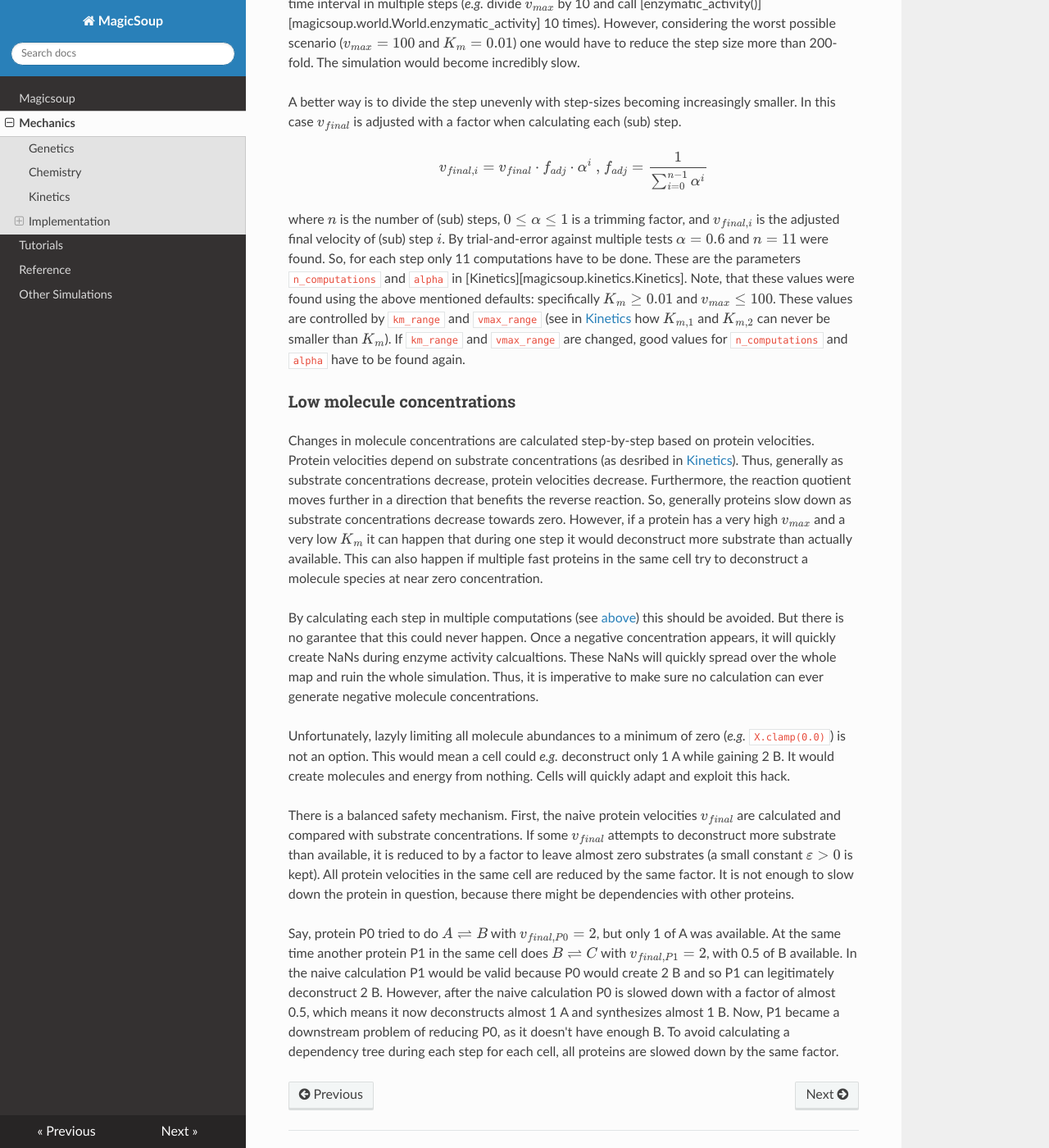
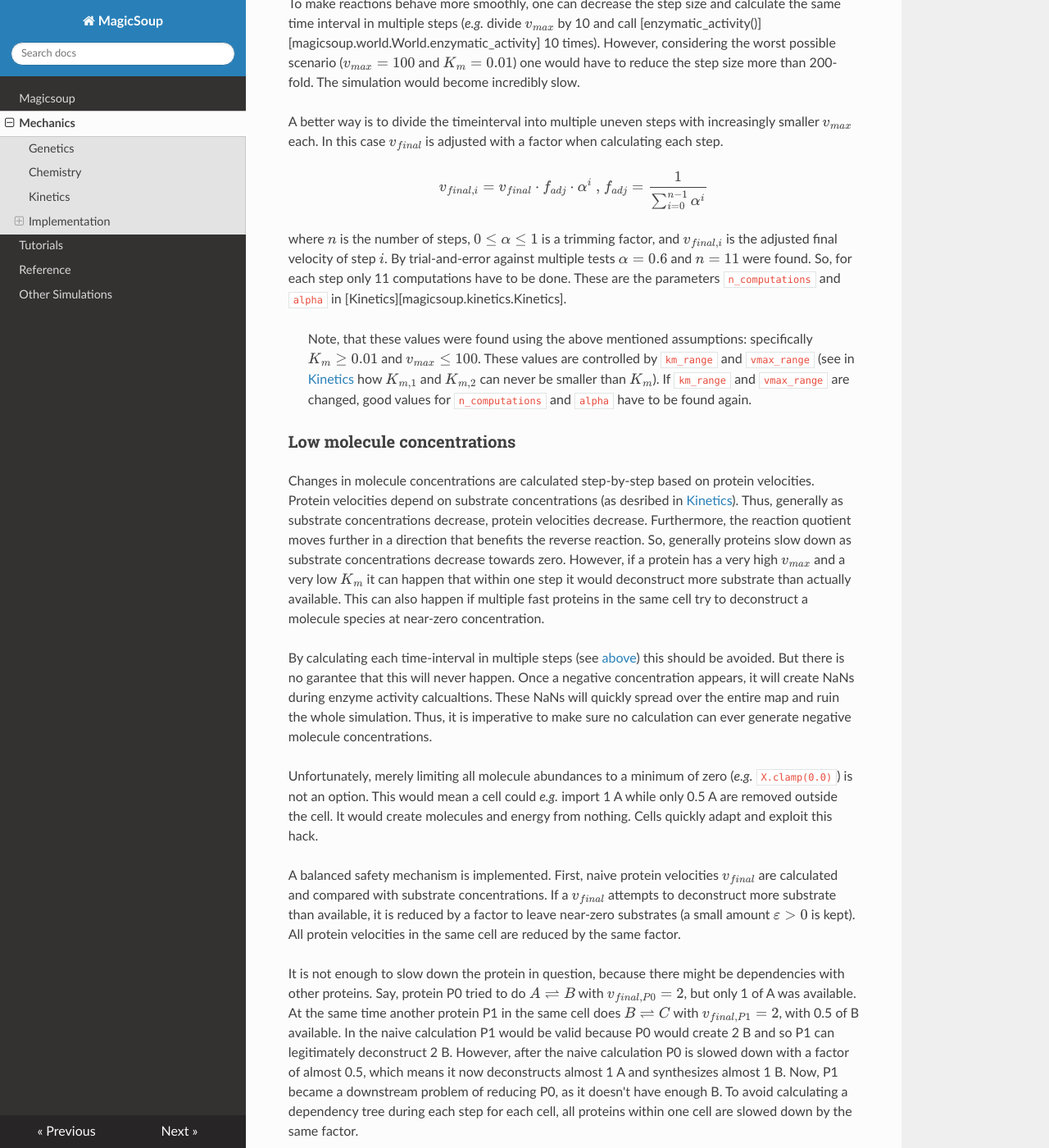
Before and after one commit to mRcSchwering/magic-soup, an MkDocs documentation site: the page built from docs/mechanics.md, in a window 1280 px wide and 1400 px high, scrolled down 5852 px. Shown: the whole window at 82% size. Built offline with MkDocs 1.6.1, drawn with Linux system fonts in a browser that asks for light colours; nearby versions of some CDN libraries; formulas are drawn with MathJax 3; some of the changed text lies outside the part shown.

Commit message:
mechanics docs updates

```diff
--- a/docs/mechanics.md
+++ b/docs/mechanics.md
@@ -270,12 +270,13 @@ Of course, in the following step this reaction would move into the opposite dire
 However, as before the high $v_{max}$ and low $K_m$ will likely make it overshoot again.
 As such the reaction would repetitively move forward and backward, $Q$ always jumping above and below $K_e$.
 
-> At this point it is necessary to note that there are certain defaults designed into this simulation:
+> At this point it is necessary to note that there are certain dimensions intended for this simulation:
 > (1) molecule amounts (such as in `world.molecule_map`) are given in mmol, (2) 1 pixel has a length of 1&mu;m,
 > (3) 1 time step represents 1s. With the is mind, during [Kinetics][magicsoup.kinetics.Kinetics] initialization
 > the `km_range` parameter represents mM, and the `vmax_range` parameters represents mM per s.
 > Per default $K_m \in \mathopen{[}0.01, 100\mathclose{]} \text{mM}$
 > and $v_{max} \in \mathopen{[}0.001, 100\mathclose{]} \text{mM}/\text{s}$.
+> Of course you can break these asumptions, but then you have to figure out new useful limits.
 
 To make reactions behave more smoothly, one can decrease the step size and calculate the same time interval in multiple steps
 (_e.g._ divide $v_{max}$ by 10 and call [enzymatic_activity()][magicsoup.world.World.enzymatic_activity] 10 times).
@@ -283,8 +284,9 @@ However, considering the worst possible scenario ($v_{max} = 100$ and $K_m = 0.0
 one would have to reduce the step size more than 200-fold.
 The simulation would become incredibly slow.
 
-A better way is to divide the step unevenly with step-sizes becoming increasingly smaller.
-In this case $v_{final}$ is adjusted with a factor when calculating each (sub) step.
+A better way is to divide the timeinterval into multiple uneven steps
+with increasingly smaller $v_{max}$ each.
+In this case $v_{final}$ is adjusted with a factor when calculating each step.
 
 $$
 v_{final,i} = v_{final} \cdot f_{adj} \cdot \alpha^i
@@ -292,16 +294,17 @@ v_{final,i} = v_{final} \cdot f_{adj} \cdot \alpha^i
 f_{adj} = \frac{1}{\sum_{i=0}^{n - 1}{\alpha^i}}
 $$
 
-where $n$ is the number of (sub) steps, $0 \le \alpha \le 1$ is a trimming factor,
-and $v_{final,i}$ is the adjusted final velocity of (sub) step $i$.
+where $n$ is the number of steps, $0 \le \alpha \le 1$ is a trimming factor,
+and $v_{final,i}$ is the adjusted final velocity of step $i$.
 By trial-and-error against multiple tests $\alpha = 0.6$ and $n = 11$ were found.
 So, for each step only 11 computations have to be done.
 These are the parameters `n_computations` and `alpha` in [Kinetics][magicsoup.kinetics.Kinetics].
-Note, that these values were found using the above mentioned defaults:
-specifically $K_m \geq 0.01$ and $v_{max} \leq 100$.
-These values are controlled by `km_range` and `vmax_range`
-(see in [Kinetics](#kinetics) how $K_{m,1}$ and $K_{m,2}$ can never be smaller than $K_m$).
-If `km_range` and `vmax_range` are changed, good values for `n_computations` and `alpha` have to be found again.
+
+> Note, that these values were found using the above mentioned assumptions:
+> specifically $K_m \geq 0.01$ and $v_{max} \leq 100$.
+> These values are controlled by `km_range` and `vmax_range`
+> (see in [Kinetics](#kinetics) how $K_{m,1}$ and $K_{m,2}$ can never be smaller than $K_m$).
+> If `km_range` and `vmax_range` are changed, good values for `n_computations` and `alpha` have to be found again.
 
 
 ### Low molecule concentrations
@@ -312,32 +315,33 @@ Thus, generally as substrate concentrations decrease, protein velocities decreas
 Furthermore, the reaction quotient moves further in a direction that benefits the reverse reaction.
 So, generally proteins slow down as substrate concentrations decrease towards zero.
 However, if a protein has a very high $v_{max}$ and a very low $K_m$ it can happen that
-during one step it would deconstruct more substrate than actually available.
+within one step it would deconstruct more substrate than actually available.
 This can also happen if multiple fast proteins in the same cell try to deconstruct
-a molecule species at near zero concentration.
+a molecule species at near-zero concentration.
 
-By calculating each step in multiple computations (see [above](#stabilize-enzymatic-activity)) this should be avoided.
-But there is no garantee that this could never happen.
-Once a negative concentration appears, it will quickly create NaNs during enzyme activity calcualtions.
-These NaNs will quickly spread over the whole map and ruin the whole simulation.
+By calculating each time-interval in multiple steps (see [above](#stabilize-enzymatic-activity)) this should be avoided.
+But there is no garantee that this will never happen.
+Once a negative concentration appears, it will create NaNs during enzyme activity calcualtions.
+These NaNs will quickly spread over the entire map and ruin the whole simulation.
 Thus, it is imperative to make sure no calculation can ever generate negative molecule concentrations.
 
-Unfortunately, lazyly limiting all molecule abundances to a minimum of zero (_e.g._ `X.clamp(0.0)`) is not an option.
-This would mean a cell could _e.g._ deconstruct only 1 A while gaining 2 B.
+Unfortunately, merely limiting all molecule abundances to a minimum of zero (_e.g._ `X.clamp(0.0)`) is not an option.
+This would mean a cell could _e.g._ import 1 A while only 0.5 A are removed outside the cell.
 It would create molecules and energy from nothing.
-Cells will quickly adapt and exploit this hack.
+Cells quickly adapt and exploit this hack.
 
-There is a balanced safety mechanism.
-First, the naive protein velocities $v_{final}$ are calculated and compared with substrate concentrations.
-If some $v_{final}$ attempts to deconstruct more substrate than available, it is reduced to
-by a factor to leave almost zero substrates (a small constant $\varepsilon > 0$ is kept).
+A balanced safety mechanism is implemented.
+First, naive protein velocities $v_{final}$ are calculated and compared with substrate concentrations.
+If a $v_{final}$ attempts to deconstruct more substrate than available, it is reduced
+by a factor to leave near-zero substrates (a small amount $\varepsilon > 0$ is kept).
 All protein velocities in the same cell are reduced by the same factor.
+
 It is not enough to slow down the protein in question, because there might be dependencies with other proteins.
-
 Say, protein P0 tried to do $A \rightleftharpoons B$ with $v_{final,P0} = 2$, but only 1 of A was available.
 At the same time another protein P1 in the same cell does $B \rightleftharpoons C$ with $v_{final,P1} = 2$, with 0.5 of B available.
 In the naive calculation P1 would be valid because P0 would create 2 B and so P1 can legitimately deconstruct 2 B.
 However, after the naive calculation P0 is slowed down with a factor of almost 0.5, which means
 it now deconstructs almost 1 A and synthesizes almost 1 B.
 Now, P1 became a downstream problem of reducing P0, as it doesn't have enough B.
-To avoid calculating a dependency tree during each step for each cell, all proteins are slowed down by the same factor.
+To avoid calculating a dependency tree during each step for each cell,
+all proteins within one cell are slowed down by the same factor.
```
Also changed, not shown: other parts of docs/mechanics.md (+6 -6 lines).
